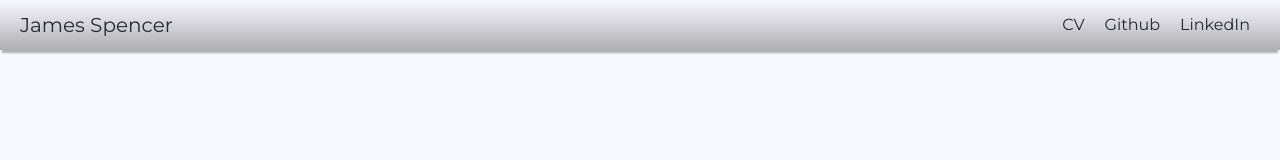
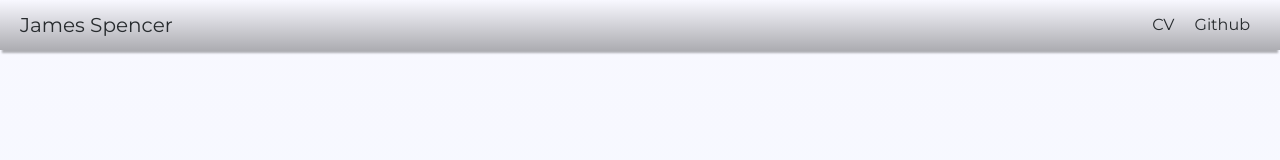
Before and after one commit to jkcswd/Portfolio-Website, a React (Create React App) app: page / in a window 1280 px wide. Shown: the top 160 px of the page. Built offline with nearby package versions, Linux system fonts and the light colour scheme.

Commit message:
Add links remove linkedin

```diff
--- a/src/components/Header.js
+++ b/src/components/Header.js
@@ -6,9 +6,8 @@ const Header = () => {
       <h1>James Spencer</h1>
       <nav>
         <ul>
-          <li>CV</li>
-          <li>Github</li>
-          <li>LinkedIn</li>
+          <li><a target="_blank" href={process.env.PUBLIC_URL + 'assets/CV.pdf'}>CV</a></li>
+          <li><a target="_blank"  href="https://github.com/jkcswd">Github</a></li>
         </ul>
       </nav>
     </header>
```
